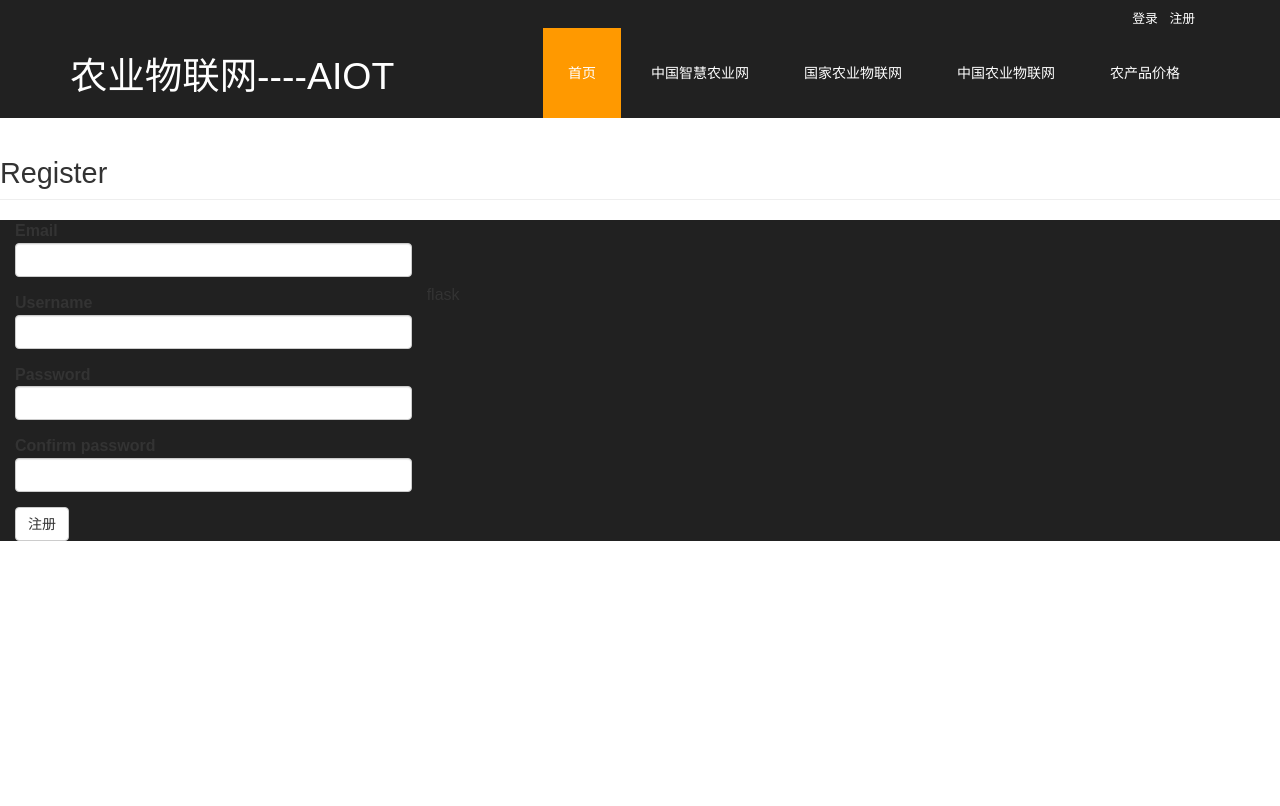
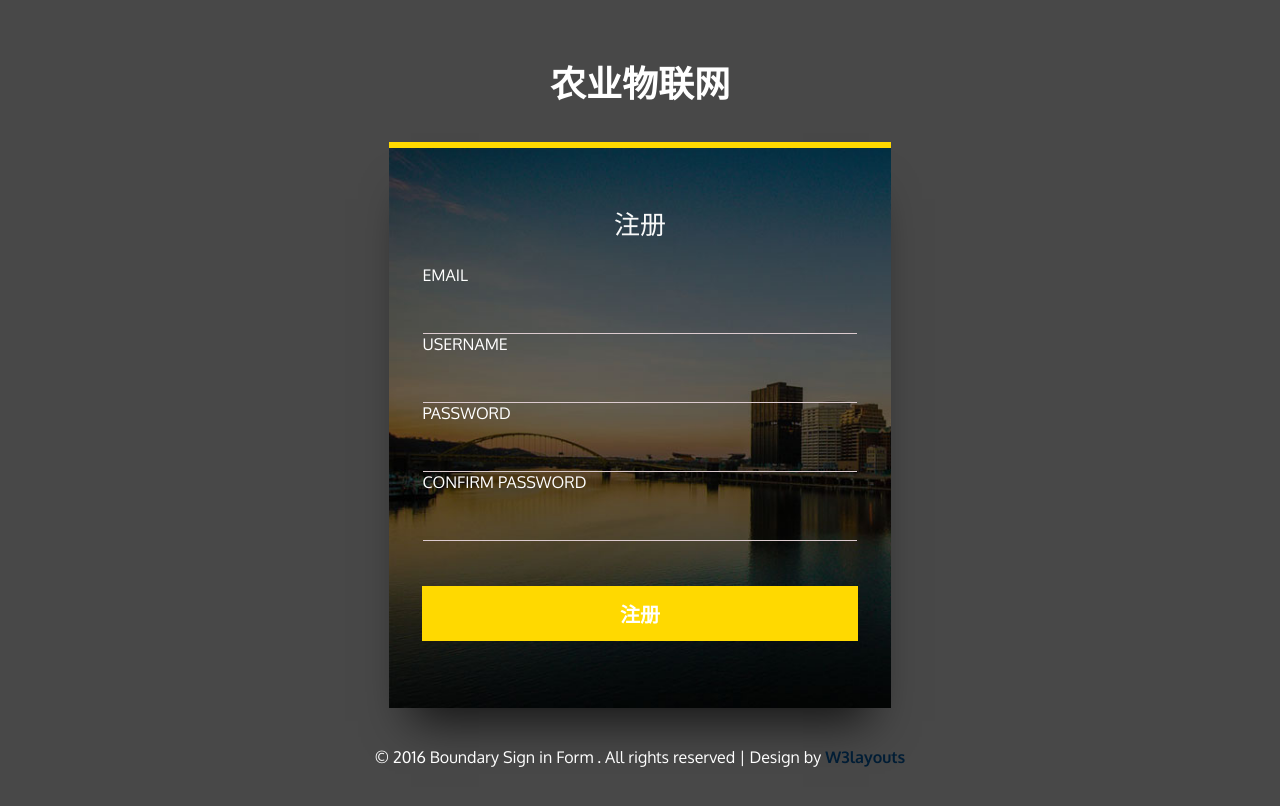
Before and after one commit to Christings/flask_scrapy_aiot, a Flask app: page /auth/register in a window 1280 px wide. Before the commit the page ends 541 px from the top, so only its background shows below. Run offline with Flask 2, Linux system fonts and the light colour scheme; some libraries are stand-ins or nearby versions.

Commit message:
注册登录html

```diff
--- a/flask_aiot/app/templates/auth/register.html
+++ b/flask_aiot/app/templates/auth/register.html
@@ -1,13 +1,44 @@
-{% extends "index.html" %}
-{% import "bootstrap/wtf.html" as wtf %}
-
-{% block title %}Flasky - Register{% endblock %}
-
-{% block content %}
-<div class="page-header">
-    <h1>Register</h1>
-</div>
-<div class="col-md-4">
+<!--
+Author: W3layouts
+Author URL: http://w3layouts.com
+License: Creative Commons Attribution 3.0 Unported
+License URL: http://creativecommons.org/licenses/by/3.0/
+-->
+<!DOCTYPE html>
+<html>
+<head>
+    <title>Boundary Sign in Form Flat Responsive Widget Template :: w3layouts</title>
+    <meta name="viewport" content="width=device-width, initial-scale=1">
+    <meta http-equiv="Content-Type" content="text/html; charset=utf-8"/>
+    <meta name="keywords"
+          content="Boundary Sign in Form template Responsive, Login form web template,Flat Pricing tables,Flat Drop downs  Sign up Web Templates, Flat Web Templates, Login sign up Responsive web template, SmartPhone Compatible web template, free WebDesigns for Nokia, Samsung, LG, Sony Ericsson, Motorola web design"/>
+    <script type="application/x-javascript"> addEventListener("load", function () {
+        setTimeout(hideURLbar, 0);
+    }, false);
+    function hideURLbar() {
+        window.scrollTo(0, 1);
+    } </script>
+    <!-- Custom Theme files -->
+    <link href="{{ url_for('static', filename='css/style_auth.css') }}" rel="stylesheet" type="text/css" media="all"/>
+    {% import "bootstrap/wtf.html" as wtf %}
+    <!-- //Custom Theme files -->
+    <!-- web font -->
+    <link href='//fonts.googleapis.com/css?family=Oxygen:400,700' rel='stylesheet' type='text/css'>
+    <!-- //web font -->
+</head>
+<body>
+<h1>农业物联网</h1>
+<!--form-stars-here-->
+<div class="login-form w3-agile">
+    <h2>注册</h2>
     {{ wtf.quick_form(form) }}
 </div>
-{% endblock %}
+<!--//form-ends-here-->
+<!-- copyright -->
+<div class="copyright w3-agile">
+    <p> © 2016 Boundary Sign in Form . All rights reserved | Design by <a href="http://w3layouts.com/" target="_blank">W3layouts</a>
+    </p>
+</div>
+<!-- //copyright -->
+</body>
+</html>
--- a/flask_aiot/app/templates/index.html
+++ b/flask_aiot/app/templates/index.html
@@ -45,14 +45,10 @@
         <div class="container">
             <div class="col-xs-12 text-right">
                 {% if current_user.is_authenticated %}
-
                     <a href="#">您好，{{ current_user.username }}</a>
                     <a href="{{ url_for('auth.logout') }}">退出</a>
                     <a href="{{ url_for('auth.register') }}">注册</a>
-
                 {% else %}
-{#                    <a href="#">您好，{{ current_user.username }}</a>#}
-
                     <a href="{{ url_for('auth.login') }}">登录</a>
                     <a href="{{ url_for('auth.register') }}">注册</a>
                 {% endif %}
```
Also changed, not shown: flask_aiot/app/templates/auth/login.html (+42 -11 lines).
